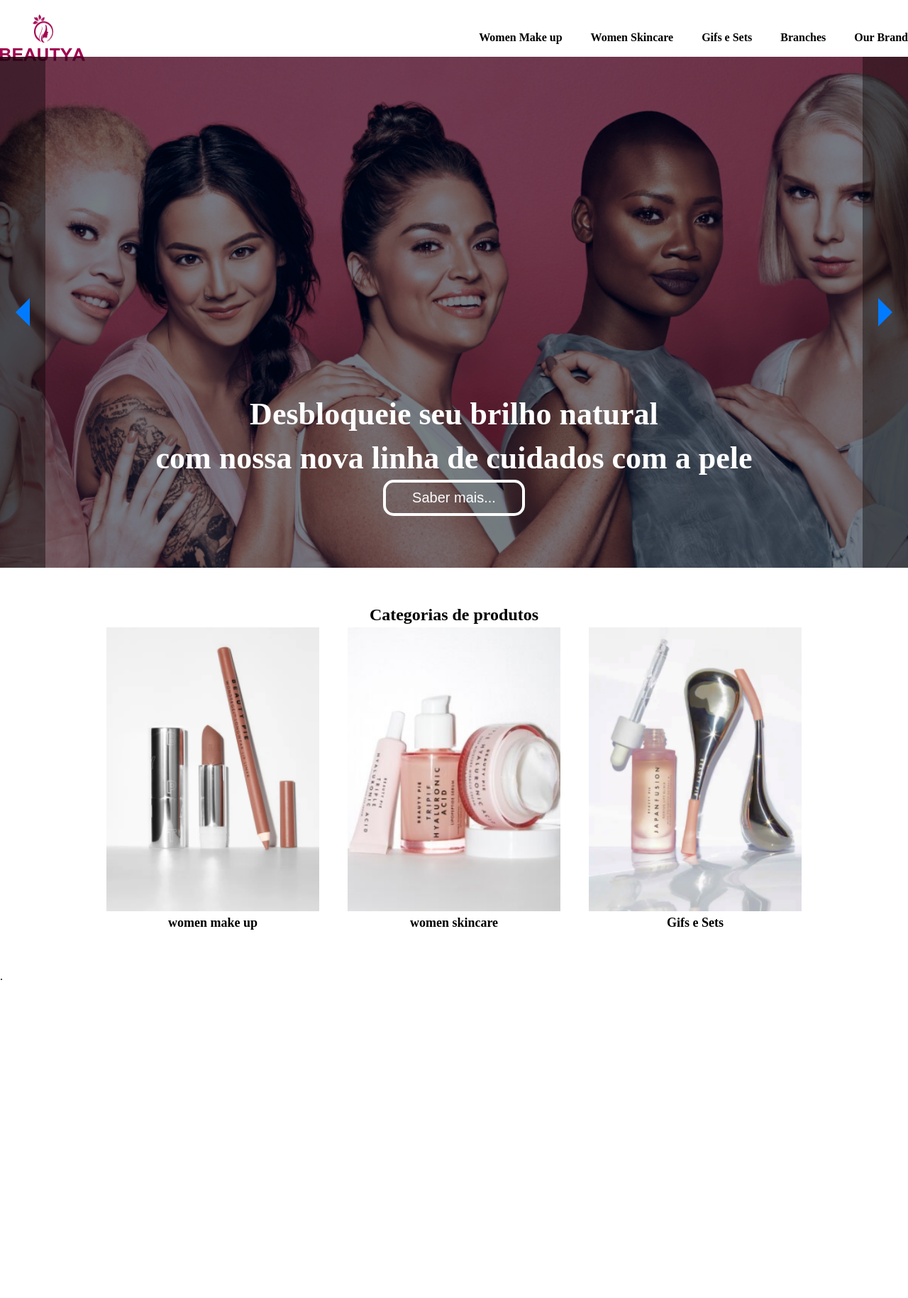
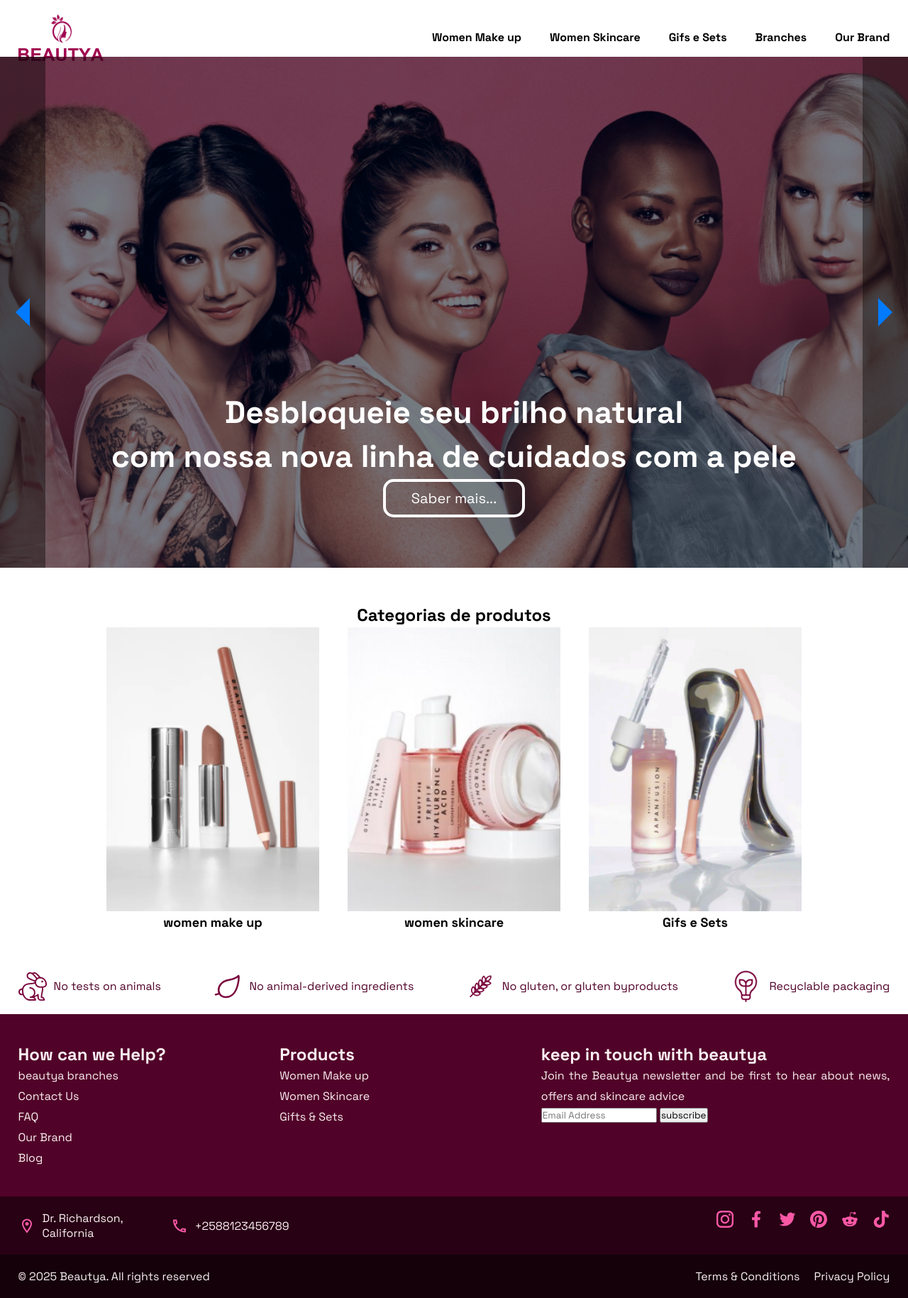
Before and after one commit to penasNipute/teste2, a PHP site: page / in a window 1280 px wide. Shown: the whole page at 71% size. Before the commit the page ends 1381 px from the top, so only its background shows below. Run offline with PHP 8.4, Linux system fonts and the light colour scheme.

Commit message:
fotter desktop finalizado

```diff
--- a/css/global.css
+++ b/css/global.css
@@ -5,6 +5,9 @@
   text-decoration:none;
   color:black;
   list-style-type:none;
+  font-family: "Space Grotesk", serif;
+  font-optical-sizing: auto;
+  font-style: normal
 
 }
 
@@ -19,7 +22,7 @@
   --primary-200:#FA58A6;
   --primary-100:#FDABD2;
   --primary-50:#FED5E9;
-  --primary-25:#FBEBB2;
+  --primary-25:#FBEFF2;
 }
 
 body{
@@ -165,6 +168,7 @@ header{
 .container{
   max-width:1440px;
   margin:0 auto;
+  padding:0 2%;
 }
 
 header .container{
@@ -196,10 +200,10 @@ section#hero {
   display: flex;
   width: 100%;
   height: 90vh;
-  background-color: red;
   background-image: url('../images/herobg.png');
   background-size: cover;
   background-position: center;
+  background-repeat: no-repeat;
 }
 
 section#hero .hero_main{
@@ -302,3 +306,128 @@ section#product_category .container .category{
     object-fit:cover;
   }
 }
+
+/* =================== FOOTER ======================= */
+
+footer .footer1{
+  padding-bottom:1rem;
+}
+
+footer .footer1 .container{
+  display:flex;
+  justify-content: space-between;
+
+  .vp{
+    display:flex;
+    align-items:center;
+    gap:10px;
+
+    p{
+      color:var(--primary-700)
+    }
+  }
+}
+
+footer .footer2{
+  width:100%;
+  background-color:var(--primary-700);
+  padding:40px 0;
+}
+
+footer .footer2 .container{
+  display:flex;
+  gap:10%;
+  width:100%;
+
+  h4, a, p{
+    color:var(--primary-25);
+    display:inline-block;
+  }
+
+  .footer_us{
+    display:flex;
+    flex-direction:column;
+    width:20%;
+    a{
+      max-width:200px;
+    }
+
+  }
+
+  .footer_products{
+    display:flex;
+    flex-direction:column;
+    width:20%;
+    font-size:1.5rem;
+
+  }
+
+  .footer_news{
+    display:flex;
+    flex-direction:column;
+    width:40%;
+    p{
+      max-width:600px;
+      text-align:justify;
+    }
+  }
+}
+
+footer .footer3{
+  width:100%;
+  background-color:var(--primary-800);
+  padding:20px 0;
+
+  .container{
+    display:flex;
+    justify-content:space-between;
+  }
+
+  p{
+  color:var(--primary-25);
+  }
+
+  .location_contact{
+    display:flex;
+    width:70%;
+  }
+
+  .location, .call{
+    display:flex;
+    width:25%;
+    align-items:center;
+    gap:10px;
+
+  }
+
+  .location p{
+    width:500px;
+  }
+
+  .social_media{
+    width:20%;
+    display:flex;
+    justify-content:end;
+    gap:20px;
+  }
+}
+
+footer .footer4{
+  width:100%;
+  background-color:var(--primary-900);
+  padding:20px 0;
+
+  p, a, span{
+    color:var(--primary-25);
+  }
+
+  .container{
+    display:flex;
+    justify-content:space-between;
+  }
+
+  .terms{
+    display:flex;
+    gap:20px;
+  }
+}
--- a/index.html
+++ b/index.html
@@ -6,6 +6,11 @@
   <link rel="icon" type="image/png" href="./images/fav.ico">
   <title>Beautya</title>
   <link rel="stylesheet" href="./css/global.css">
+
+  <link rel="preconnect" href="https://fonts.googleapis.com">
+  <link rel="preconnect" href="https://fonts.gstatic.com" crossorigin>
+  <link href="https://fonts.googleapis.com/css2?family=Open+Sans:ital,wght@0,300..800;1,300..800&family=Space+Grotesk:wght@300..700&display=swap" rel="stylesheet">
+
 </head>
 <body>
 <!-- HEADER -->
@@ -83,9 +88,90 @@
     </div>
   </section>
 
+  <!-- BEST SELLERS -->
+
+  <!-- FOOTER -->
   <footer>
-    .
+    <div class="footer1">
+      <div class="container">
+        <div class="vp">
+          <img src="./images/bunny vector.svg" alt="bunny image">
+          <p>No tests on animals</p>
+        </div>
+        <div class="vp">
+          <img src="./images/leaf.svg" alt="leaf image">
+          <p>No animal-derived ingredients</p>
+        </div>
+        <div class="vp">
+          <img src="./images/plant.svg" alt="plant image">
+          <p>No gluten, or gluten byproducts</p>
+        </div>
+        <div class="vp">
+          <img src="./images/lamp.svg" alt="lamp image">
+          <p>Recyclable packaging</p>
+        </div>
+      </div>
+    </div>
+    <div class="footer2">
+      <div class="container">
+        <div class="footer_us">
+          <h4>How can we Help?</h4>
+          <a class="body_md" href="#">beautya branches</a>
+          <a class="body_md" href="#">Contact Us</a>
+          <a class="body_md" href="#">FAQ</a>
+          <a class="body_md" href="#">Our Brand</a>
+          <a class="body_md" href="#">Blog</a>
+        </div>
+        <div class="footer_products">
+          <h4>Products</h4>
+          <a class="body_md" href="#">Women Make up</a>
+          <a class="body_md" href="#">Women Skincare</a>
+          <a class="body_md" href="#">Gifts & Sets</a>
+        </div>
+        <div class="footer_news">
+          <h4>keep in touch with beautya</h4>
+          <p class="body_md" >Join the Beautya newsletter and be first to hear about news, offers and skincare advice</p>
+          <div class="input">
+            <input type="email" name="email" id="email" placeholder="Email Address">
+            <button type="submit">subscribe</button>
+          </div>
+        </div>
+
+      </div>
+    </div>
+    <div class="footer3">
+      <div class="container">
+        <div class="location_contact">
+          <div class="location">
+            <img src="./images/location.svg" alt="location icon">
+            <p>Dr. Richardson, California</p>
+          </div>
+          <div class="call">
+            <img src="./images/call.svg" alt="call icon">
+            <p>+2588123456789</p>
+          </div>
+        </div>
+        <div class="social_media">
+          <a href="#"><img src="./images/_Instagram.svg" alt="_Instagram icon"></a>
+          <a href="#"><img src="./images/_Facebook.svg" alt="_Facebook icon"></a>
+          <a href="#"><img src="./images/_Twitter.svg" alt="_Twitter icon"></a>
+          <a href="#"><img src="./images/_Pinterest.svg" alt="_Pinterest"></a>
+          <a href="#"><img src="./images/_Reddit.svg" alt="_Reddit icon"></a>
+          <a href="#"><img src="./images/_TikTok.svg" alt="_TikTok icon"></a>
+        </div>
+      </div>
+    </div>
+    <div class="footer4">
+      <div class="container">
+        <div class="allrights">
+            <p>© <span id="current-year"></span> Beautya. All rights reserved</p>
+          </div>
+          <div class="terms">
+            <a href="#">Terms & Conditions</a>
+            <a href="#">Privacy Policy</a>
+        </div>
+      </div>
   </footer>
-
+  <script tipe="module" src="./javascript/script.js"></script>
 </body>
 </html>
--- /dev/null
+++ b/javascript/script.js
@@ -0,0 +1,7 @@
+// Função para atualizar o ano atual no HTML
+
+  const currentYear = new Date().getFullYear(); // Obtem o ano atual
+  console.log('currentYear', currentYear);
+  const yearElement = document.getElementById('current-year'); // Seleciona o elemento HTML
+
+  yearElement.textContent = currentYear; // Atualiza o conteúdo do elemento HTML
```
Also changed, not shown: images/_Facebook.svg (added), images/_Instagram.svg (added), images/_Pinterest.svg (added), images/_Reddit.svg (added), images/_TikTok.svg (added), images/_Twitter.svg (added), images/bunny vector.svg (added), images/call.svg (added), images/copyright.svg (added), images/hamburger.svg (added), images/lamp.svg (added), images/leaf.svg (added), images/location.svg (added), images/plant.svg (added).
